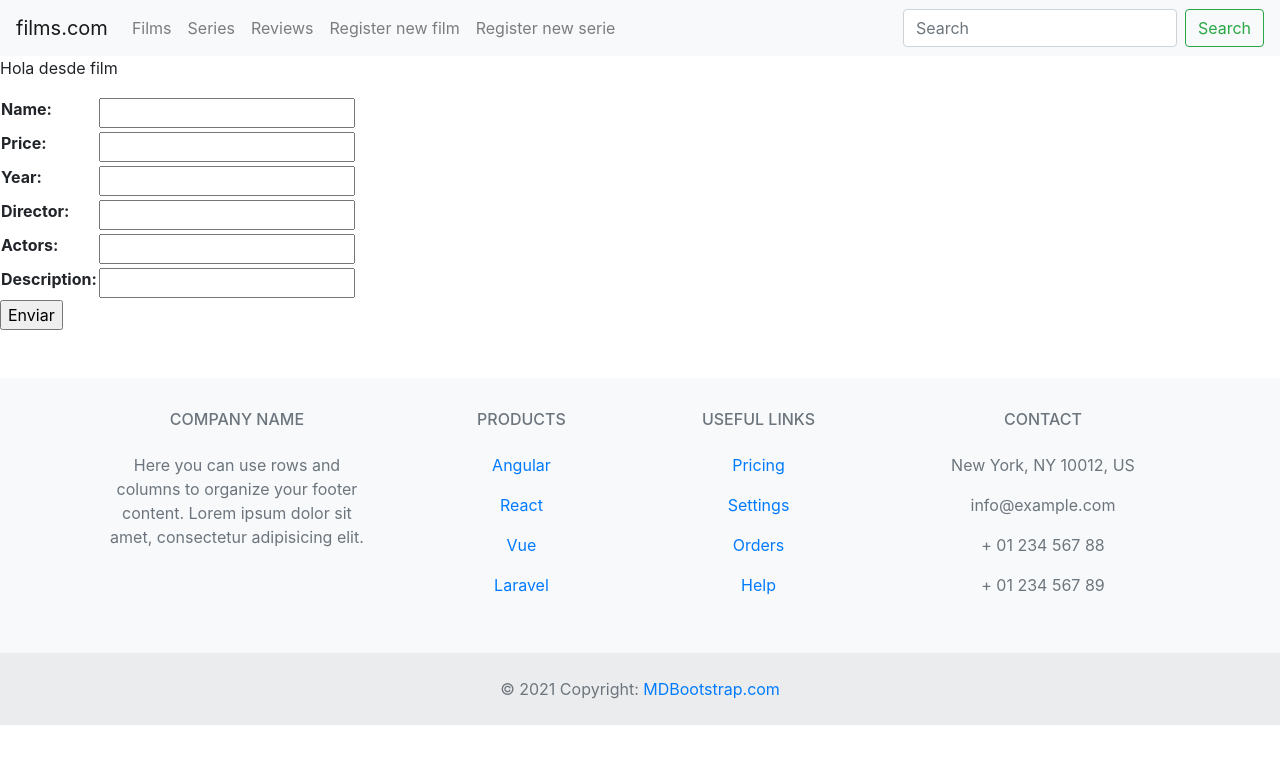
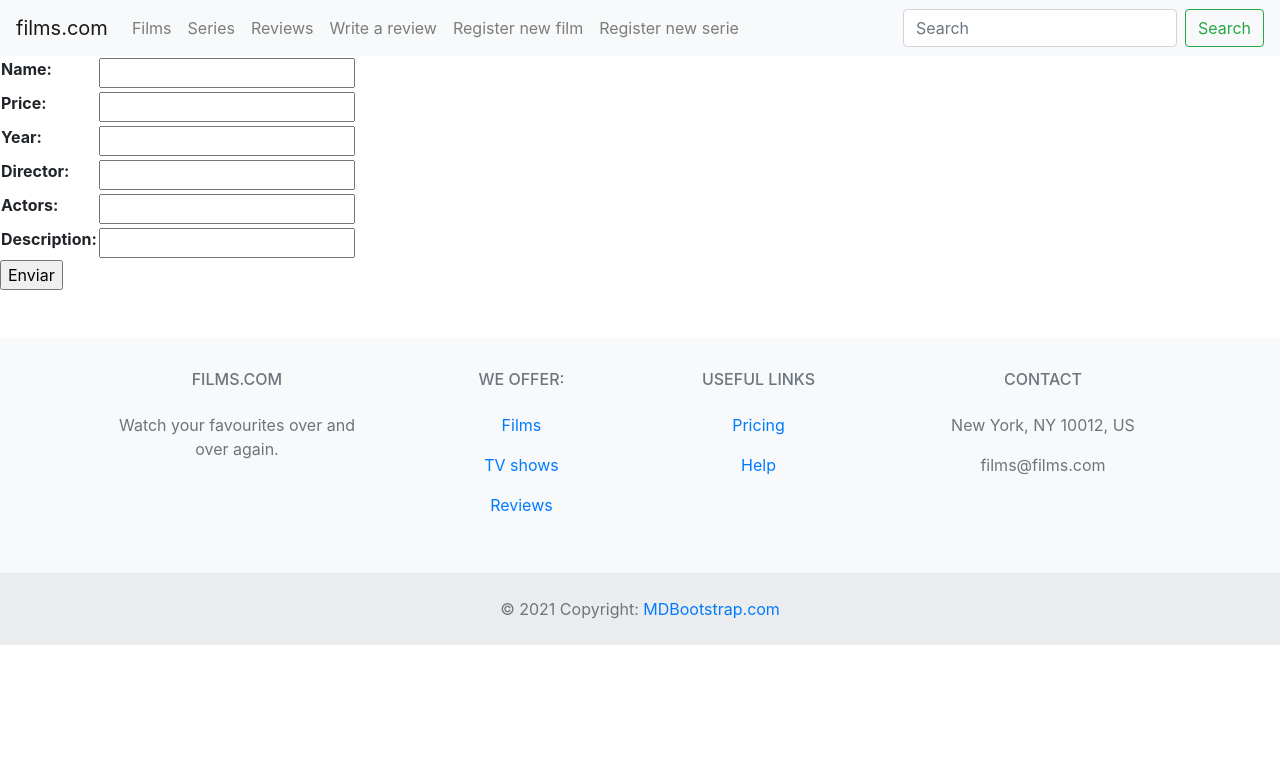
Before and after one commit to Adrian0910/proyecto-final-coderhouse, a Django app: page /create-film/ in a window 1280 px wide. Shown: the top 764 px of the page. Run offline with Django 4.2, Linux system fonts and the light colour scheme; some libraries are stand-ins or nearby versions.

Commit message:
Se agregó un botón para agregar reviews a la navbar. Se modificaron botones del footer. Se creó un superuser

```diff
--- a/proyectoFinal/urls.py
+++ b/proyectoFinal/urls.py
@@ -21,7 +21,7 @@ from films.views import create_film
 from proyectoFinal.views import resenas
 from films.views import create_film, list_films
 from tv_shows.views import create_tv_show, list_tv_shows, search_catalog
-from reviews.views import create_review
+from reviews.views import create_review, list_reviews
 
 urlpatterns = [
     path('admin/', admin.site.urls),
@@ -32,6 +32,7 @@ urlpatterns = [
     path('create-tv-show/',create_tv_show, name = 'create_tv_show'),
     path('list-tv-shows/',list_tv_shows, name = 'list_tv_shows'),
     path('create-review/', create_review, name = 'create_review'),
+    path('list-reviews/', list_reviews, name = 'list reviews'),
     path('search-catalog/', search_catalog, name = 'search'),
 
 ]
--- a/templates/base.html
+++ b/templates/base.html
@@ -32,7 +32,10 @@
                     <a class="nav-link" href="/list-tv-shows/">Series</a>
                 </li>
                 <li class="nav-item">
-                    <a class="nav-link" href="/reviews-list/">Reviews</a>
+                    <a class="nav-link" href="/list-reviews/">Reviews</a>
+                </li>
+                <li class="nav-item">
+                    <a class="nav-link" href="/create-review/">Write a review</a>
                 </li>
                 <li class="nav-item">
                     <a class="nav-link" href="/create-film/">Register new film</a>
@@ -49,7 +52,7 @@
     </nav>
 
     {% block contenido_que_cambia %}
-    <p>Hola desde home!!</p>
+
     {% endblock %}
 
     <!-- Footer -->
@@ -64,11 +67,10 @@
                     <div class="col-md-3 col-lg-4 col-xl-3 mx-auto mb-4">
                         <!-- Content -->
                         <h6 class="text-uppercase fw-bold mb-4">
-                            <i class="fas fa-gem me-3"></i>Company name
+                            <i class="fas fa-gem me-3"></i>films.com
                         </h6>
                         <p>
-                            Here you can use rows and columns to organize your footer content. Lorem ipsum
-                            dolor sit amet, consectetur adipisicing elit.
+                            Watch your favourites over and over again.
                         </p>
                     </div>
                     <!-- Grid column -->
@@ -77,20 +79,18 @@
                     <div class="col-md-2 col-lg-2 col-xl-2 mx-auto mb-4">
                         <!-- Links -->
                         <h6 class="text-uppercase fw-bold mb-4">
-                            Products
+                            We offer:
                         </h6>
                         <p>
-                            <a href="#!" class="text-reset">Angular</a>
+                            <a href= "/list-films/" class="text-reset">Films</a>
                         </p>
                         <p>
-                            <a href="#!" class="text-reset">React</a>
+                            <a href= "/list-tv-shows/" class="text-reset">TV shows</a>
                         </p>
                         <p>
-                            <a href="#!" class="text-reset">Vue</a>
+                            <a href= "/list-reviews/" class="text-reset">Reviews</a>
                         </p>
-                        <p>
-                            <a href="#!" class="text-reset">Laravel</a>
-                        </p>
+
                     </div>
                     <!-- Grid column -->
 
@@ -103,12 +103,7 @@
                         <p>
                             <a href="#!" class="text-reset">Pricing</a>
                         </p>
-                        <p>
-                            <a href="#!" class="text-reset">Settings</a>
-                        </p>
-                        <p>
-                            <a href="#!" class="text-reset">Orders</a>
-                        </p>
+
                         <p>
                             <a href="#!" class="text-reset">Help</a>
                         </p>
@@ -122,10 +117,9 @@
                         <p><i class="fas fa-home me-3"></i> New York, NY 10012, US</p>
                         <p>
                             <i class="fas fa-envelope me-3"></i>
-                            info@example.com
+                            films@films.com
                         </p>
-                        <p><i class="fas fa-phone me-3"></i> + 01 234 567 88</p>
-                        <p><i class="fas fa-print me-3"></i> + 01 234 567 89</p>
+
                     </div>
                     <!-- Grid column -->
                 </div>
--- a/templates/film.html
+++ b/templates/film.html
@@ -3,7 +3,7 @@
 Register new film
 {% endblock %}
 {% block contenido_que_cambia %}
-<p>Hola desde film</p>
+
 <form action="" method="POST">
     {% csrf_token %}
 
--- a/templates/tv_shows.html
+++ b/templates/tv_shows.html
@@ -5,7 +5,7 @@ Register new show
 
 
 {% block contenido_que_cambia %}
-<p>Hola desde tv_shows</p>
+
 <form action="" method="POST">
     {% csrf_token %}
 
```
Also changed, not shown: templates/list_reviews.html (+43 -5 lines), templates/list_tv_shows.html (+16 -11 lines), templates/reviews-list.html (deleted, +0 -10 lines), templates/reviews.html (+8 -0 lines), db.sqlite3.
